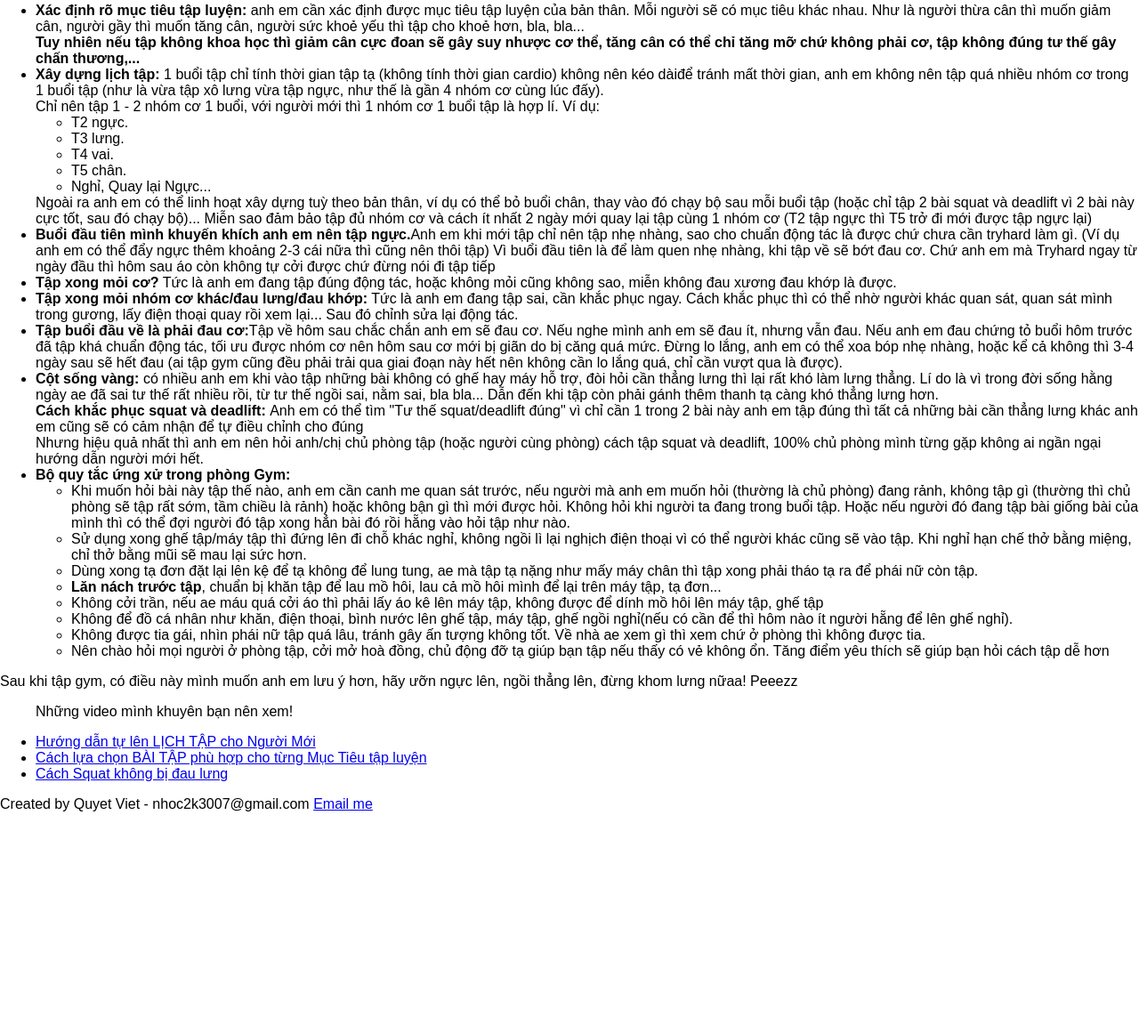
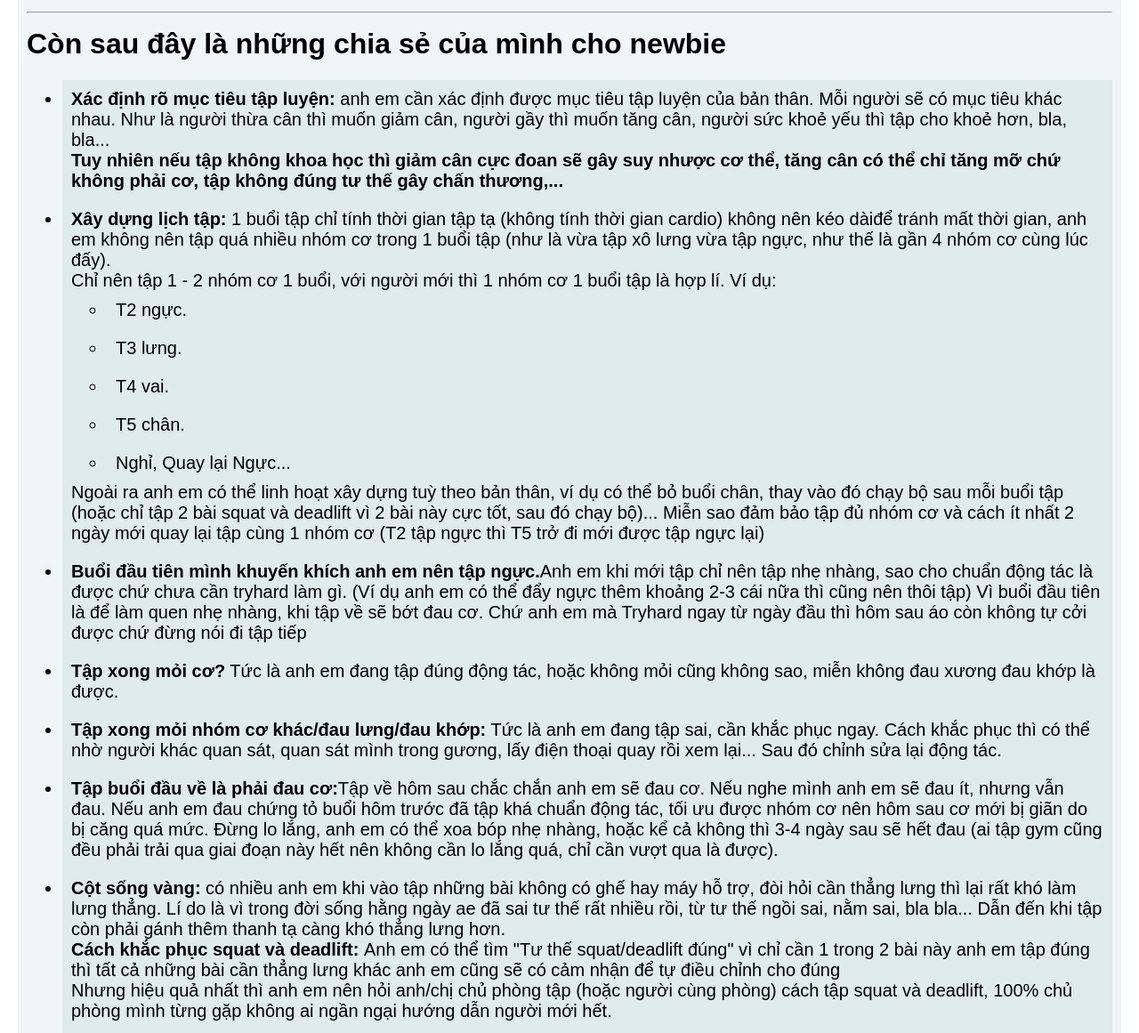
Before and after one commit to vietgym/vietgym.github.io, a plain HTML site: page pages/newbie.html in a window 1280 px wide. Shown: the part 1308-2469 px from the top of the page at 89% size. Before the commit the page ends 2221 px from the top, so only its background shows below. Drawn offline with Linux system fonts and the light colour scheme.

Commit message:
Add files via upload

```diff
--- a/css/color.css
+++ b/css/color.css
@@ -50,3 +50,39 @@ nav a:hover {
 	padding: 50px;
 	font-size: 20px;
 }
+
+#nb_gioithieu {
+	margin: 0;
+	background-color: #87182E;
+	padding: 20px;
+	text-align: center;
+	color: white;
+}
+
+#nb_chuanbi {
+	margin: 20px;
+	padding: 10px;
+	background-color: #f0f5f5;
+}
+
+#nb_chuanbi p {
+	padding: 10px;
+	background-color: #e0ebeb;
+	font-size: 20px;
+}
+#nb_chuanbi li {
+	padding: 10px;
+	background-color: #e0ebeb;
+	font-size: 20px;
+}
+
+footer {
+	background-color: #333;
+	color: white;
+	text-align: center;
+	padding: 10px 20px;
+}
+
+footer > a {
+	color: white;
+}
```
